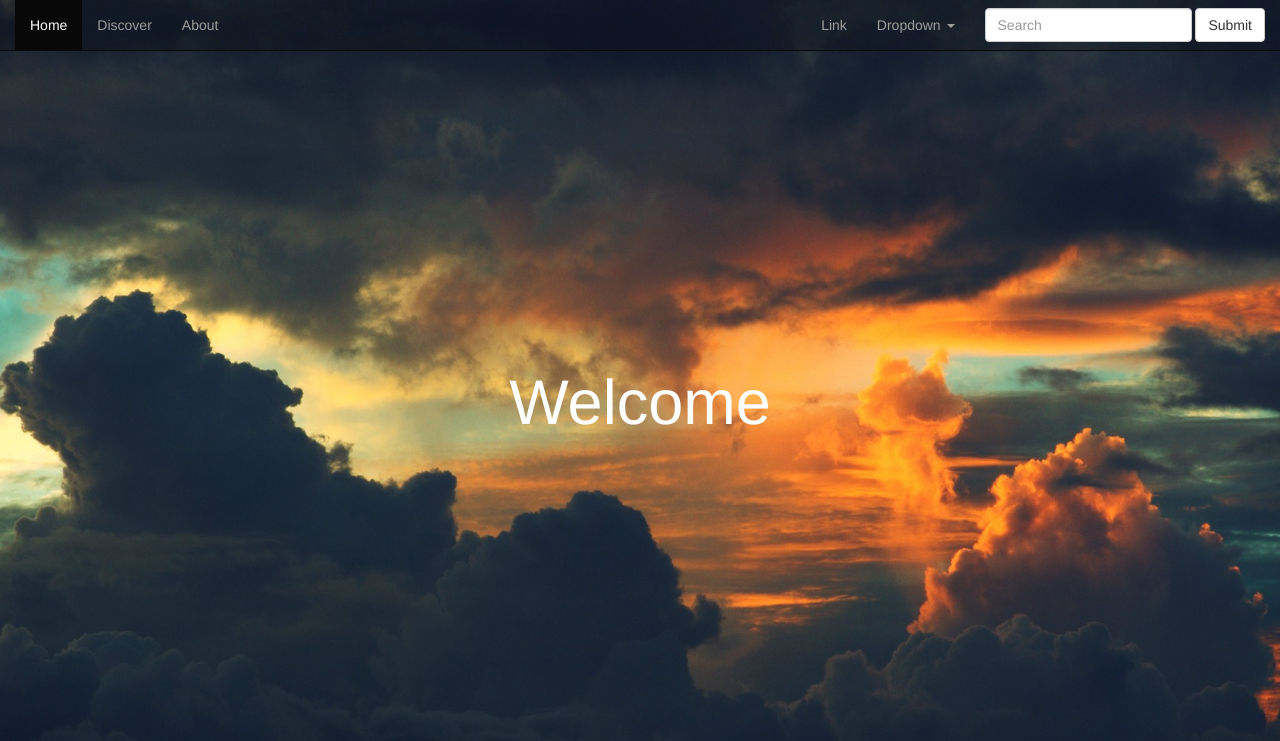
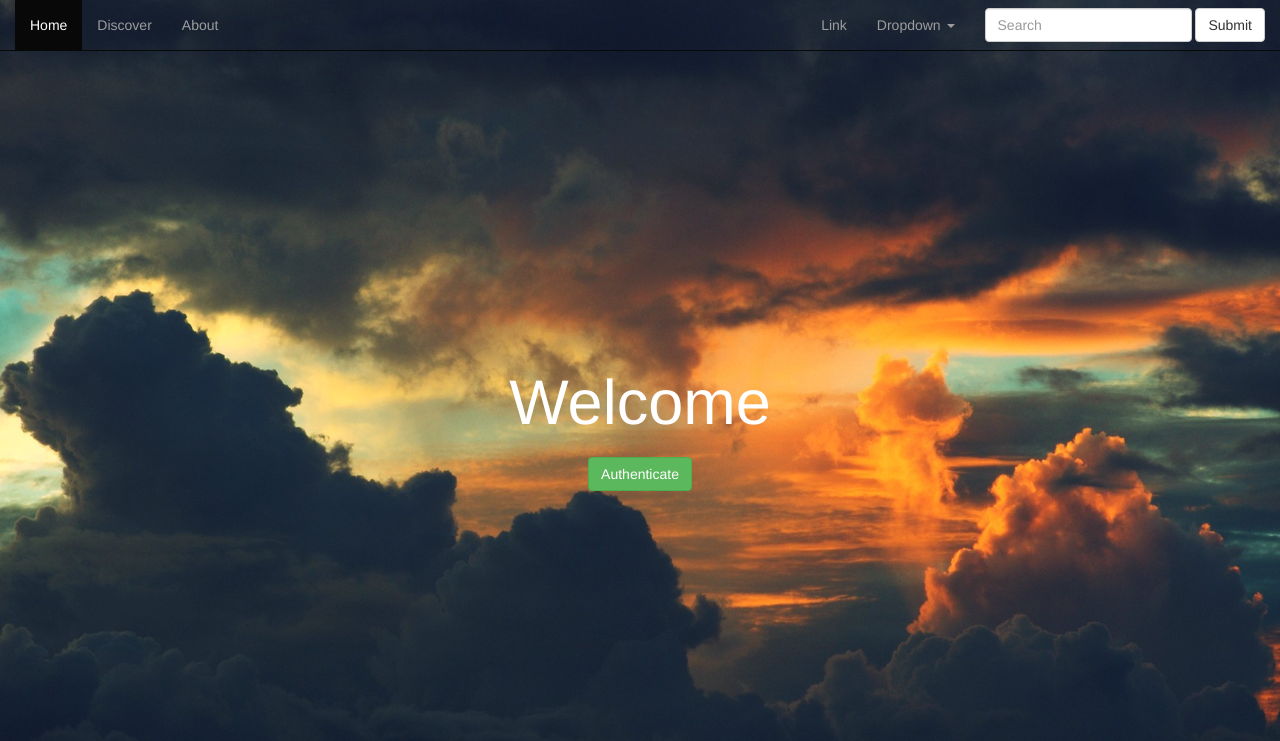
Before and after one commit to MurtazaB/Spotifind2, a Flask app: page / in a window 1280 px wide. Shown: the top 741 px of the page. Run offline with Flask 2, Linux system fonts and the light colour scheme; some libraries are stand-ins or nearby versions.

Commit message:
Add button

```diff
--- a/templates/home.html
+++ b/templates/home.html
@@ -43,13 +43,25 @@
     background: rgba(0, 0, 0, 0); important!*/
 }
 
+.authenticate-btn {
+    bottom: 25%;
+    text-align: center;
+}
+
+.btn-lg.round {
+    border-radius: 100px;
+}
+
 </style>
 
 
 <div class="container">
     <div class="jumbotron">
       <h1 align="center">Welcome </h1>
+      <!-- Indicates a successful or positive action -->
+     <div class="authenticate-btn btn-lg"><a role="button" href="/authenticate" class="btn btn-success">Authenticate</a></div>
     </div>
 
 </div>
+
 {% endblock %}
--- a/templates/layout.html
+++ b/templates/layout.html
@@ -4,7 +4,7 @@
 
 <style type="text/css">
   .navbar {
-        background: rgba(0, 0, 0, 0.2); important!
+        background: rgba(0, 0, 0, 0); important!
         /*background-color: rgba(0, 0, 0, 0.5)*/
     }
 </style>
```
